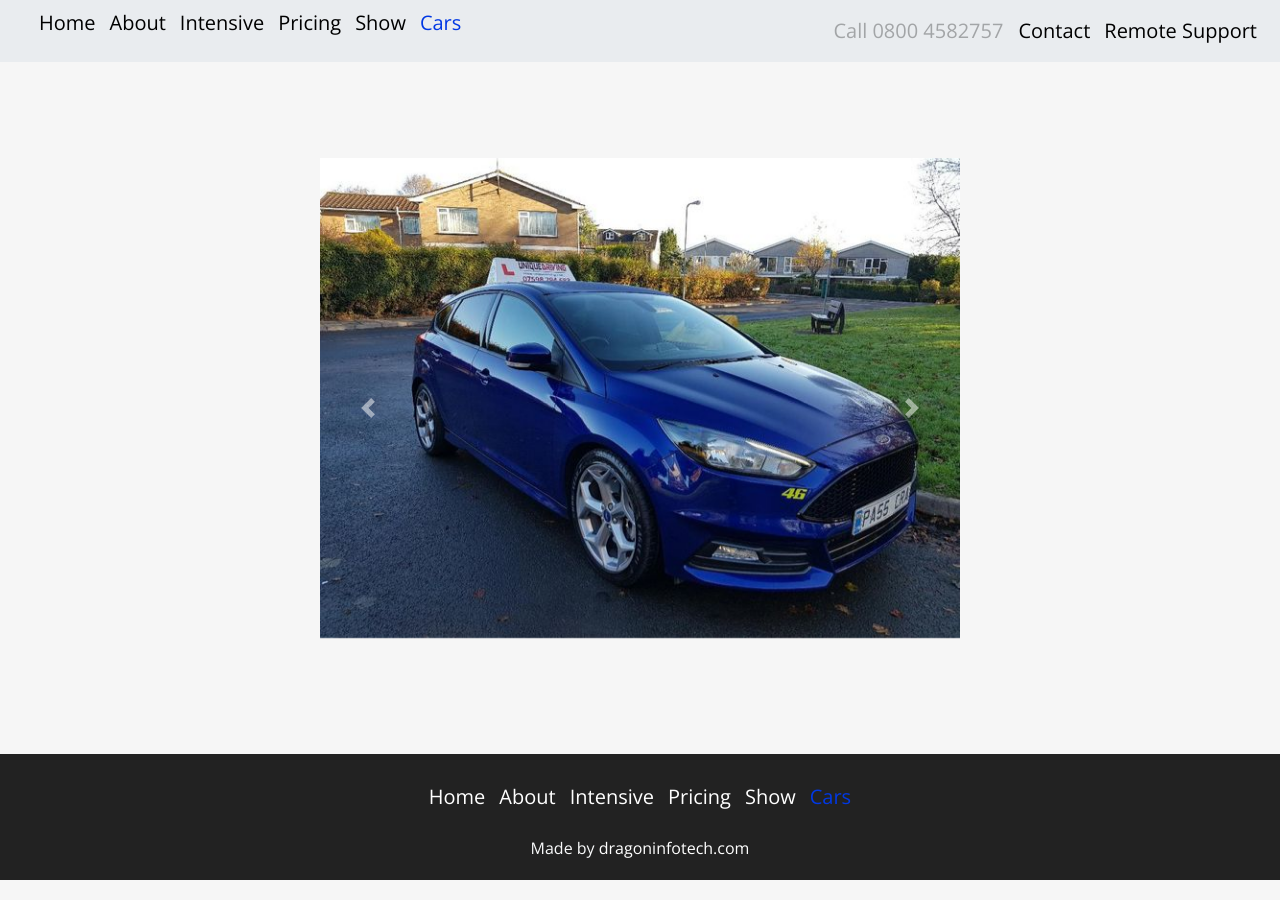
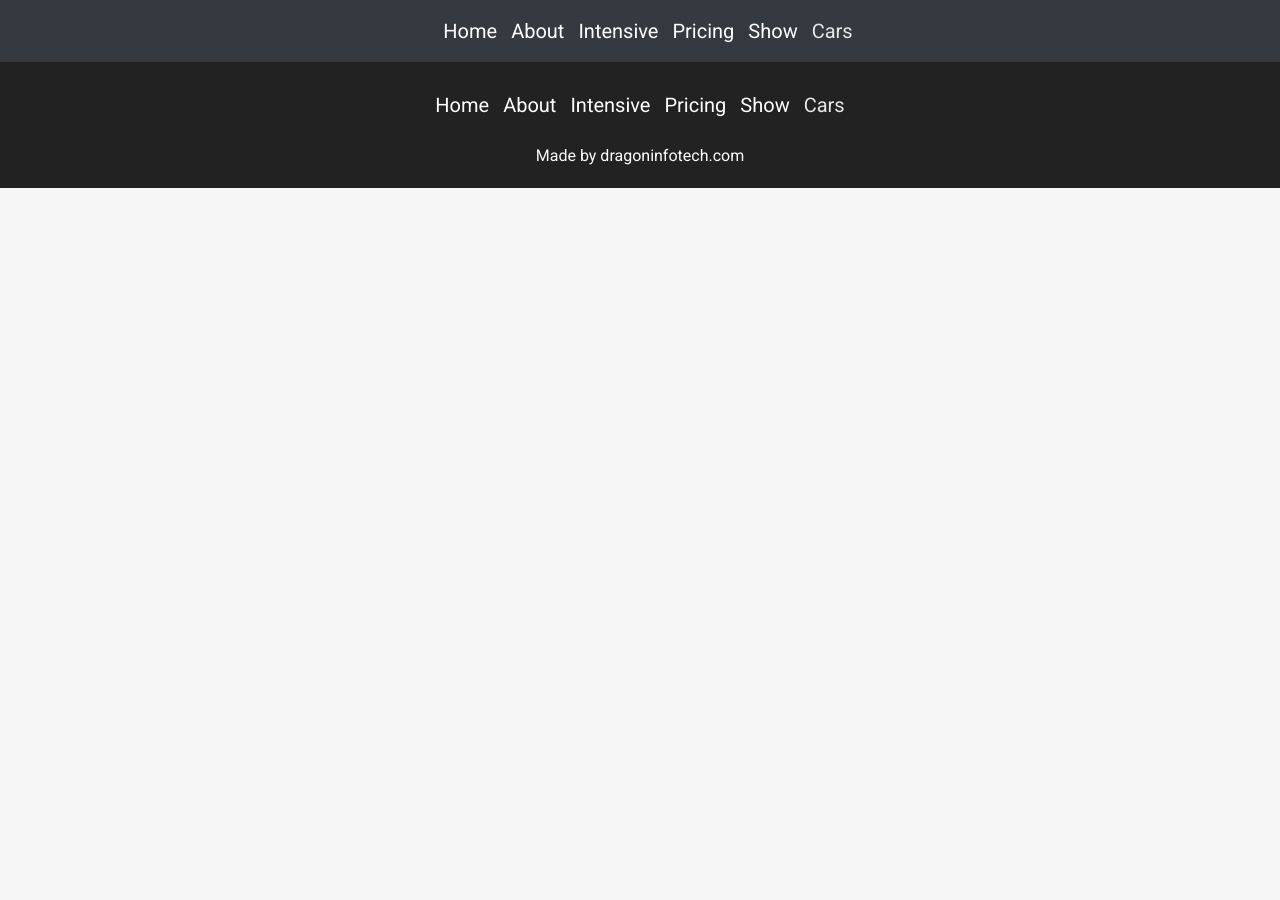
Before and after one commit to mike13683/Rev-Driving, a Jekyll site: the page built from cars.html, in a window 1280 px wide. Built offline with Jekyll 4.4.1, drawn with Linux system fonts in a browser that asks for light colours; nearby versions of some CDN libraries.

Commit message:
navbar done

```diff
--- a/_includes/header.html
+++ b/_includes/header.html
@@ -1,6 +1,6 @@
 <!--NAVBAR-->
 <header>
-    <nav class="navbar navbar-expand-lg navbar-light bg-light">
+    <nav class="navbar navbar-expand-lg navbar-light bg-dark">
         <a class="navbar-brand" href="/">
 
         </a>
@@ -8,6 +8,8 @@
             <span class="navbar-toggler-icon"></span>
         </button>
         <div class="collapse navbar-collapse flex-column" id="navbar">
+            <nav class="navbar navbar-expand d-block mx-auto">
+                <div id="navbar">
                     <ul class="navbar-nav nav w-100">
 
                         {% if page.active == "home" %}
@@ -46,30 +48,7 @@
                         <li><a href="../cars.html">Cars</a></li>
                         {% endif %}
 
-                <ul class="navbar-nav float-sm-left ml-auto border-mobile">
-                    <li>
-                        <a class="nav-link disabled colour-primary contact-number-font pt-2 pl-1">Call 0800 4582757</a>
-                    </li>
-
-                    {% if page.active == "contact" %}
-                    <li class="active pt-2"><a href="#">Contact</a></li>
-                    {% else %}
-                    <li class="pt-2"><a href="../contact.html">Contact</a></li>
-                    {% endif %}
-
-                    <!--{% if page.active == "support" %}-->
-                    <!--<li class="active pt-2"><a href="#">Support</a></li>-->
-                    <!--{% else %}-->
-                    <!--<li class="pt-2"><a href="../support.html">Support</a></li>-->
-                    <!--{% endif %}-->
-
-                    <li class="isl-client pt-2">
-                        <a href="https://www.islonline.net/start/ISLLightClient" >Remote Support</a>
-                    </li>
                     </ul>
-
-            </ul>
-
                 </div>
             </nav>
 </header>
--- a/assets/scss/custom/_bootstrap-override.scss
+++ b/assets/scss/custom/_bootstrap-override.scss
@@ -229,7 +229,7 @@ $spacers: map-merge((
 //// stylelint-disable value-keyword-case
 //$font-family-sans-serif:      -apple-system, BlinkMacSystemFont, "Segoe UI", Roboto, "Helvetica Neue", Arial, sans-serif, "Apple Color Emoji", "Segoe UI Emoji", "Segoe UI Symbol" !default;
 //$font-family-monospace:       SFMono-Regular, Menlo, Monaco, Consolas, "Liberation Mono", "Courier New", monospace !default;
-$font-family-base:            'Open Sans', cursive;
+$font-family-base:            'Roboto', sans-serif;
 //// stylelint-enable value-keyword-case
 //
 //$font-size-base:              1rem !default; // Assumes the browser default, typically `16px`
@@ -251,7 +251,7 @@ $h2-font-size:                2.81em;
 //$h6-font-size:                $font-size-base !default;
 //
 //$headings-margin-bottom:      ($spacer / 2) !default;
-$headings-font-family:        'Audiowide', sans-serif;
+$headings-font-family:        'Montserrat', sans-serif;
 //$headings-font-weight:        500 !default;
 //$headings-line-height:        1.2 !default;
 //$headings-color:              inherit !default;
--- a/assets/scss/custom/includes/_header.scss
+++ b/assets/scss/custom/includes/_header.scss
@@ -30,17 +30,17 @@ header .navbar-nav{
   padding-left: 7px;
   padding-right: 7px;
   text-decoration: none;
-  color:#000;
+  color:#fff;
 
   &:hover
   {
-    color:lighten(#000, 30%);
+    color:darken(#fff, 10%);
   }
 }
 
 //selected page item turns blue
 .active a{
-  color:$primary !important;
+  color:darken(#fff, 10%) !important;
 }
 
 //dropdown box re-positioned
--- a/assets/scss/main.scss
+++ b/assets/scss/main.scss
@@ -16,8 +16,7 @@
  * Designed by Michael Owens / Dragon Info Tech
  */
 //googlefont
-@import url('https://fonts.googleapis.com/css?family=Audiowide|Open+Sans:300');
-
+@import url('https://fonts.googleapis.com/css?family=Montserrat|Roboto');
 
 //HOMEPAGE
 .hero{
--- a/cars.html
+++ b/cars.html
@@ -5,30 +5,30 @@ description: We install and maintain CCTV, Intruder, Access Control and Fire Det
 active: cars
 ---
 
-<div id="carouselExampleIndicators" class="carousel slide w-50 mx-auto my-6" data-ride="carousel">
-    <div class="carousel-inner">
-        <div class="carousel-item active">
-            <img class="d-block w-100 img-fluid" src="{{ site.url }}/assets/img/gallery-1.jpg" alt="First slide">
-        </div>
-        <div class="carousel-item">
-            <img class="d-block w-100 img-fluid" src="{{ site.url }}/assets/img/gallery-2.jpg" alt="First slide">
-        </div>
-        <div class="carousel-item">
-            <img class="d-block w-100 img-fluid" src="{{ site.url }}/assets/img/gallery-3.jpg" alt="First slide">
-        </div>
-        <div class="carousel-item">
-            <img class="d-block w-100 img-fluid" src="{{ site.url }}/assets/img/gallery-4.jpg" alt="First slide">
-        </div>
-        <div class="carousel-item">
-            <img class="d-block w-100 img-fluid" src="{{ site.url }}/assets/img/gallery-5.jpg" alt="First slide">
-        </div>
-    </div>
-    <a class="carousel-control-prev" href="#carouselExampleIndicators" role="button" data-slide="prev">
-        <span class="carousel-control-prev-icon" aria-hidden="true"></span>
-        <span class="sr-only">Previous</span>
-    </a>
-    <a class="carousel-control-next" href="#carouselExampleIndicators" role="button" data-slide="next">
-        <span class="carousel-control-next-icon" aria-hidden="true"></span>
-        <span class="sr-only">Next</span>
-    </a>
-</div>
+<!--<div id="carouselExampleIndicators" class="carousel slide w-50 mx-auto my-6" data-ride="carousel">-->
+    <!--<div class="carousel-inner">-->
+        <!--<div class="carousel-item active">-->
+            <!--<img class="d-block w-100 img-fluid" src="{{ site.url }}/assets/img/gallery-1.jpg" alt="First slide">-->
+        <!--</div>-->
+        <!--<div class="carousel-item">-->
+            <!--<img class="d-block w-100 img-fluid" src="{{ site.url }}/assets/img/gallery-2.jpg" alt="First slide">-->
+        <!--</div>-->
+        <!--<div class="carousel-item">-->
+            <!--<img class="d-block w-100 img-fluid" src="{{ site.url }}/assets/img/gallery-3.jpg" alt="First slide">-->
+        <!--</div>-->
+        <!--<div class="carousel-item">-->
+            <!--<img class="d-block w-100 img-fluid" src="{{ site.url }}/assets/img/gallery-4.jpg" alt="First slide">-->
+        <!--</div>-->
+        <!--<div class="carousel-item">-->
+            <!--<img class="d-block w-100 img-fluid" src="{{ site.url }}/assets/img/gallery-5.jpg" alt="First slide">-->
+        <!--</div>-->
+    <!--</div>-->
+    <!--<a class="carousel-control-prev" href="#carouselExampleIndicators" role="button" data-slide="prev">-->
+        <!--<span class="carousel-control-prev-icon" aria-hidden="true"></span>-->
+        <!--<span class="sr-only">Previous</span>-->
+    <!--</a>-->
+    <!--<a class="carousel-control-next" href="#carouselExampleIndicators" role="button" data-slide="next">-->
+        <!--<span class="carousel-control-next-icon" aria-hidden="true"></span>-->
+        <!--<span class="sr-only">Next</span>-->
+    <!--</a>-->
+<!--</div>-->
```
Also changed, not shown: assets/img/revs-c.jpg. Lines whose indentation alone changed are shown as unchanged.
